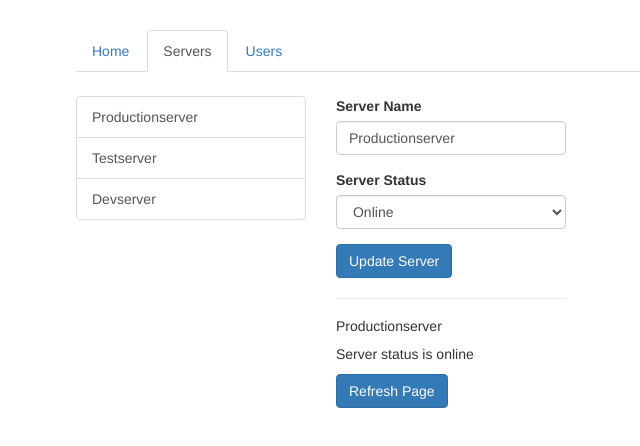
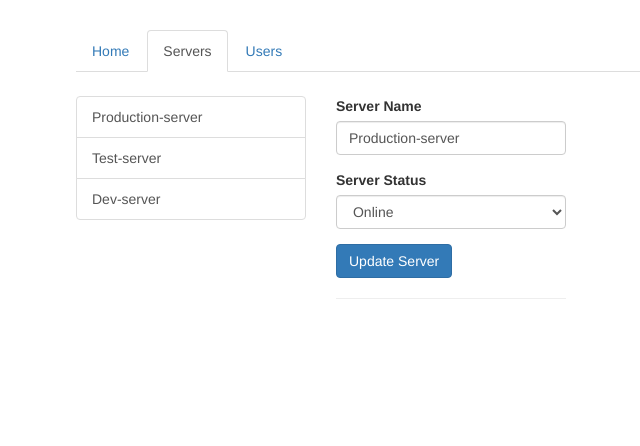
Before and after one commit to mrChernicharo/routing-start, an Angular app: page /servers in a window 1280 px wide. Shown: the top 446 px of the page, without its empty margins (189-829 px from the left). Built offline with nearby package versions, Linux system fonts and the light colour scheme.

Commit message:
queryParams & fragment

```diff
--- a/src/app/app.module.ts
+++ b/src/app/app.module.ts
@@ -18,6 +18,8 @@ const appRoutes: Routes = [
   { path: 'users', component: UsersComponent},
   { path: 'users/:id/:name', component: UserComponent},
   { path: 'servers', component: ServersComponent},
+  { path: 'servers/:id', component: ServerComponent},
+  { path: 'servers/:id/edit', component: EditServerComponent},
 ];
 
 @NgModule({
--- a/src/app/home/home.component.html
+++ b/src/app/home/home.component.html
@@ -1,6 +1,6 @@
 <h4>Welcome to Server Manager 4.0</h4>
 <p>Manage your Servers and Users.</p>
 <br>
-<button class="btn btn-primary" (click)="onLoadServers()">Go to Servers</button>
+<button class="btn btn-primary" (click)="onLoadServer(1)">Edit Server 1</button>
 <br>
 <br>
--- a/src/app/home/home.component.ts
+++ b/src/app/home/home.component.ts
@@ -13,7 +13,7 @@ export class HomeComponent implements OnInit {
   ngOnInit() {
   }
 
-  onLoadServers() {
-    this.router.navigate(['servers']);
+  onLoadServer(id: number) {
+    this.router.navigate(['servers', id, 'edit'], { queryParams: {allowEdit: 1, user: 'felipe'}, fragment: '#loading'});
   }
 }
--- a/src/app/servers/edit-server/edit-server.component.ts
+++ b/src/app/servers/edit-server/edit-server.component.ts
@@ -1,6 +1,7 @@
 import { Component, OnInit } from '@angular/core';
 
 import { ServersService } from '../servers.service';
+import { ActivatedRoute } from '@angular/router';
 
 @Component({
   selector: 'app-edit-server',
@@ -12,16 +13,22 @@ export class EditServerComponent implements OnInit {
   serverName = '';
   serverStatus = '';
 
-  constructor(private serversService: ServersService) { }
+  constructor(private serversService: ServersService, private route: ActivatedRoute) { }
 
   ngOnInit() {
+    console.log(this.route.snapshot.queryParams)
+    console.log(this.route.snapshot.fragment)
+
+    this.route.queryParams.subscribe()
+    this.route.fragment.subscribe()
+
     this.server = this.serversService.getServer(1);
     this.serverName = this.server.name;
     this.serverStatus = this.server.status;
   }
 
   onUpdateServer() {
-    this.serversService.updateServer(this.server.id, {name: this.serverName, status: this.serverStatus});
+    this.serversService.updateServer(this.server.id, { name: this.serverName, status: this.serverStatus });
   }
 
 }
--- a/src/app/servers/server/server.component.html
+++ b/src/app/servers/server/server.component.html
@@ -1,3 +1,2 @@
 <h5>{{ server.name }}</h5>
 <p>Server status is {{ server.status }}</p>
-<button class="btn btn-primary" (click)="onReload()">Refresh Page</button>
--- a/src/app/servers/server/server.component.ts
+++ b/src/app/servers/server/server.component.ts
@@ -1,7 +1,9 @@
 import { Component, OnInit } from '@angular/core';
 
 import { ServersService } from '../servers.service';
-import { Router, ActivatedRoute } from '@angular/router';
+import { ActivatedRoute, Params, Router } from '@angular/router';
+
+
 
 @Component({
   selector: 'app-server',
@@ -9,19 +11,22 @@ import { Router, ActivatedRoute } from '@angular/router';
   styleUrls: ['./server.component.css']
 })
 export class ServerComponent implements OnInit {
-  server: {id: number, name: string, status: string};
+  server: { id: number, name: string, status: string };
+
 
   constructor(
     private serversService: ServersService,
-    private router: Router,
+    private route: Router,
     private currentRoute: ActivatedRoute) { }
 
   ngOnInit() {
-    this.server = this.serversService.getServer(1);
-  }
+    const id = +this.currentRoute.snapshot.params['id']
+    this.server = this.serversService.getServer(id);
+    this.currentRoute.params
+      .subscribe((params: Params) => {
+        this.server = this.serversService.getServer(+params['id'])
+    })
 
-  onReload() {
-    this.router.navigate(['/servers'], { relativeTo: this.currentRoute })
   }
 
 }
--- a/src/app/servers/servers.component.html
+++ b/src/app/servers/servers.component.html
@@ -2,16 +2,20 @@
   <div class="col-xs-12 col-sm-4">
     <div class="list-group">
       <a
+        [routerLink]="['/servers', server.id]"
+        [queryParams]="{allowEdit: '1', user: 'felipe' }"
+        fragment="loading"
         href="#"
         class="list-group-item"
         *ngFor="let server of servers">
         {{ server.name }}
       </a>
+
     </div>
   </div>
   <div class="col-xs-12 col-sm-4">
     <app-edit-server></app-edit-server>
     <hr>
-    <app-server></app-server>
+    <!-- <app-server></app-server> -->
   </div>
 </div>
--- a/src/app/servers/servers.component.ts
+++ b/src/app/servers/servers.component.ts
@@ -1,5 +1,6 @@
 import { Component, OnInit } from '@angular/core';
 import { ServersService } from './servers.service';
+import { Router, ActivatedRoute } from '@angular/router';
 
 @Component({
   selector: 'app-servers',
@@ -9,10 +10,17 @@ import { ServersService } from './servers.service';
 export class ServersComponent implements OnInit {
   public servers: {id: number, name: string, status: string}[] = [];
 
-  constructor(private serversService: ServersService) { }
+  constructor(
+    private serversService: ServersService,
+    private router: Router,
+    private currentRoute: ActivatedRoute) { }
 
   ngOnInit() {
     this.servers = this.serversService.getServers();
   }
 
+  //   onReload() {
+  //   this.router.navigate(['/servers'], { relativeTo: this.currentRoute })
+  // }
+
 }
--- a/src/app/servers/servers.service.ts
+++ b/src/app/servers/servers.service.ts
@@ -2,17 +2,17 @@ export class ServersService {
   private servers = [
     {
       id: 1,
-      name: 'Productionserver',
+      name: 'Production-server',
       status: 'online'
     },
     {
       id: 2,
-      name: 'Testserver',
+      name: 'Test-server',
       status: 'offline'
     },
     {
       id: 3,
-      name: 'Devserver',
+      name: 'Dev-server',
       status: 'offline'
     }
   ];
--- a/src/app/users/user/user.component.html
+++ b/src/app/users/user/user.component.html
@@ -1,4 +1,4 @@
 <p>User with ID {{ user.id }} loaded.</p>
 <p>User name is {{ user.name }}</p>
 <hr>
-<a [routerLink]="['/users', 10, 'Anna']">Load Anna id: 10</a>
+<a [routerLink]="['/users', 10, 'Mariana']">Load Mariana id: 10</a>
--- a/src/app/users/user/user.component.ts
+++ b/src/app/users/user/user.component.ts
@@ -1,5 +1,5 @@
 import { Component, OnInit, OnDestroy } from '@angular/core';
-import { ActivatedRoute, Params } from '@angular/router';
+import { ActivatedRoute, Params, Router } from '@angular/router';
 import { Subscription } from 'rxjs';
 
 @Component({
@@ -29,4 +29,5 @@ export class UserComponent implements OnInit, OnDestroy {
   ngOnDestroy() {
     this.paramsSubscription.unsubscribe();
   }
+
 }
--- a/src/app/users/users.component.html
+++ b/src/app/users/users.component.html
@@ -2,6 +2,7 @@
   <div class="col-xs-12 col-sm-4">
     <div class="list-group">
       <a
+        [routerLink]="['/users', user.id, user.name]"
         href="#"
         class="list-group-item"
         *ngFor="let user of users">
```
